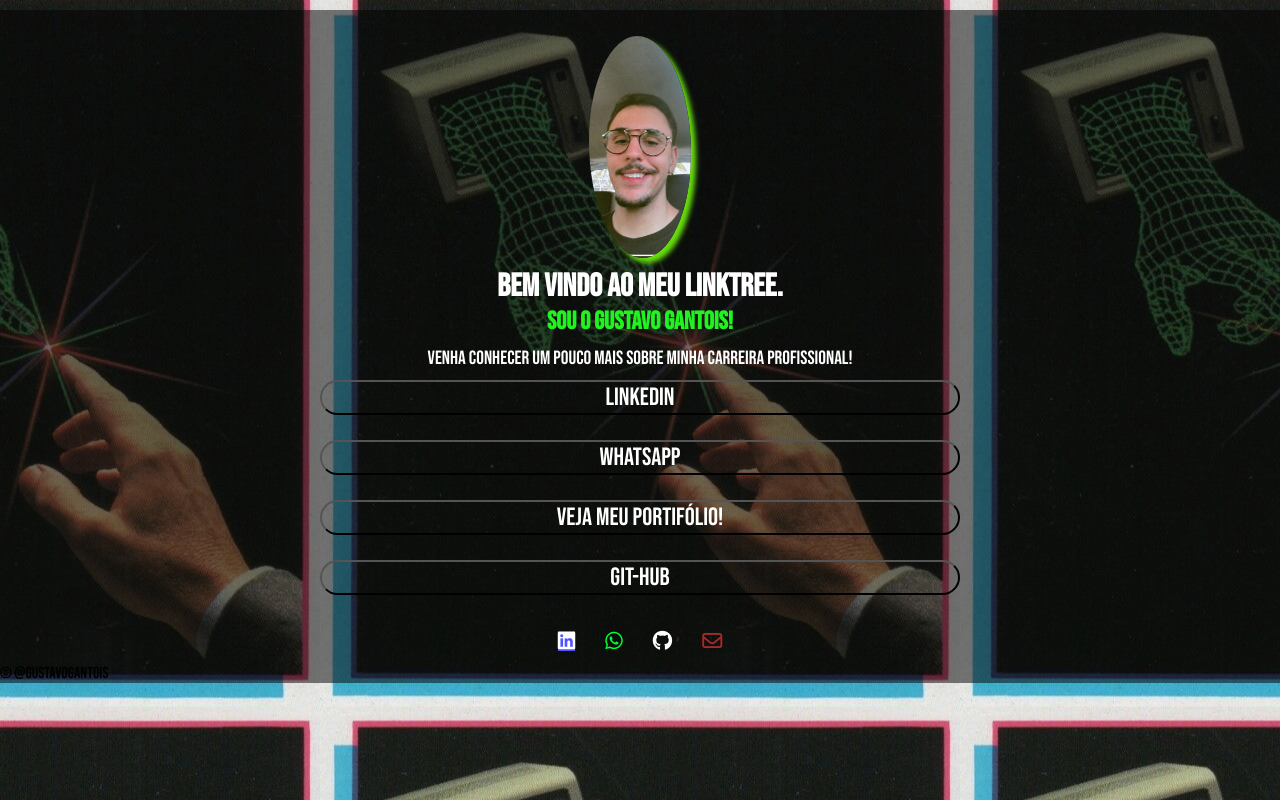
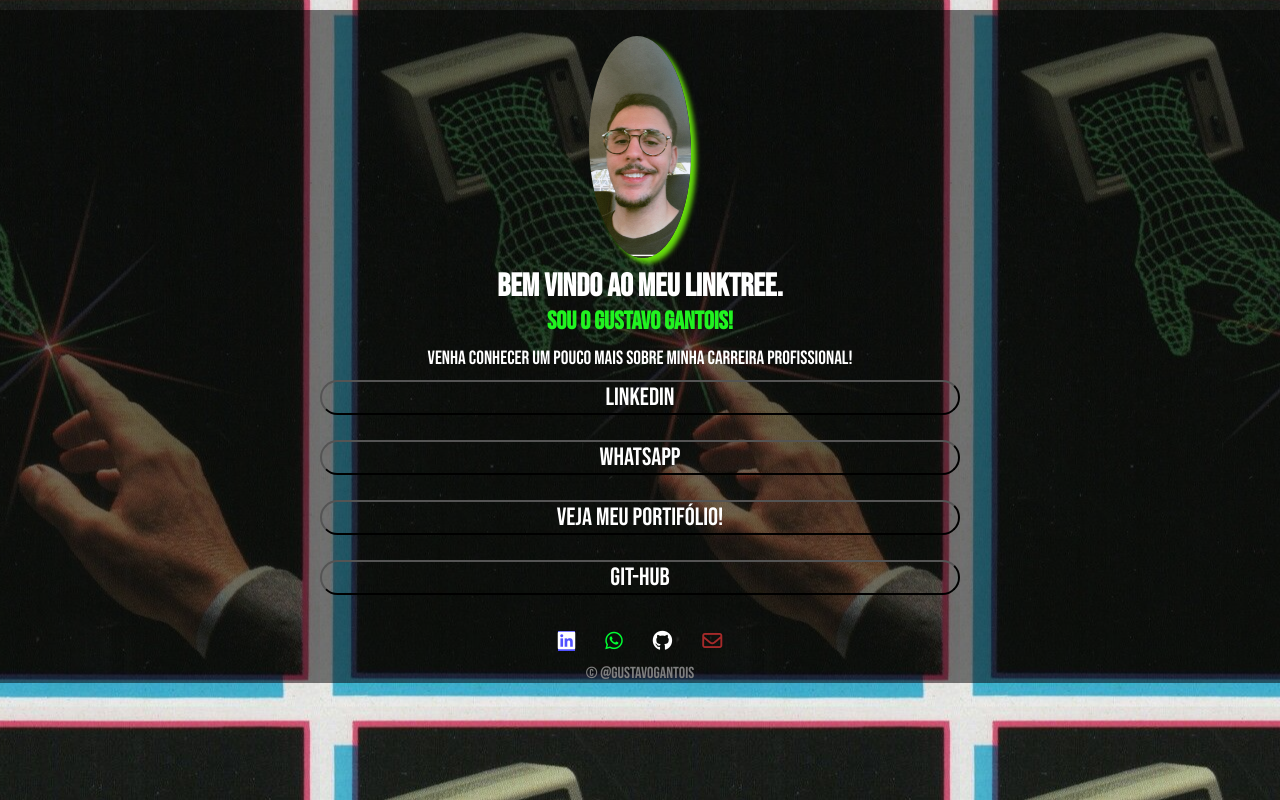
Before and after one commit to DevGustavoGantois/My-LinkTree, a plain HTML site: page index.html in a window 1280 px wide. Drawn offline with nearby package versions, Linux system fonts and the light colour scheme.

Commit message:
Update style.css

```diff
--- a/style.css
+++ b/style.css
@@ -155,6 +155,11 @@
     }
 }
 
+.copyright {
+    text-align: center;
+    color: white;
+}
+
 /* Fazendo a responsividade do site */
 @media screen and (max-width: 1020px) {
     .img-container {
```
